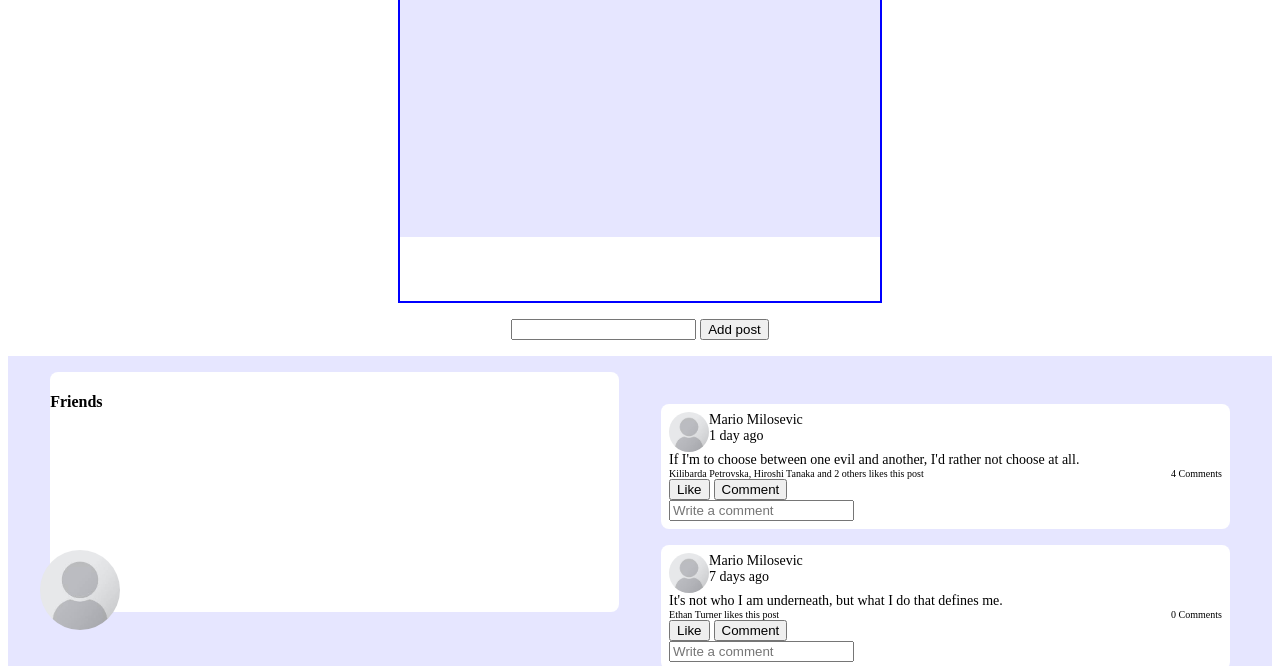
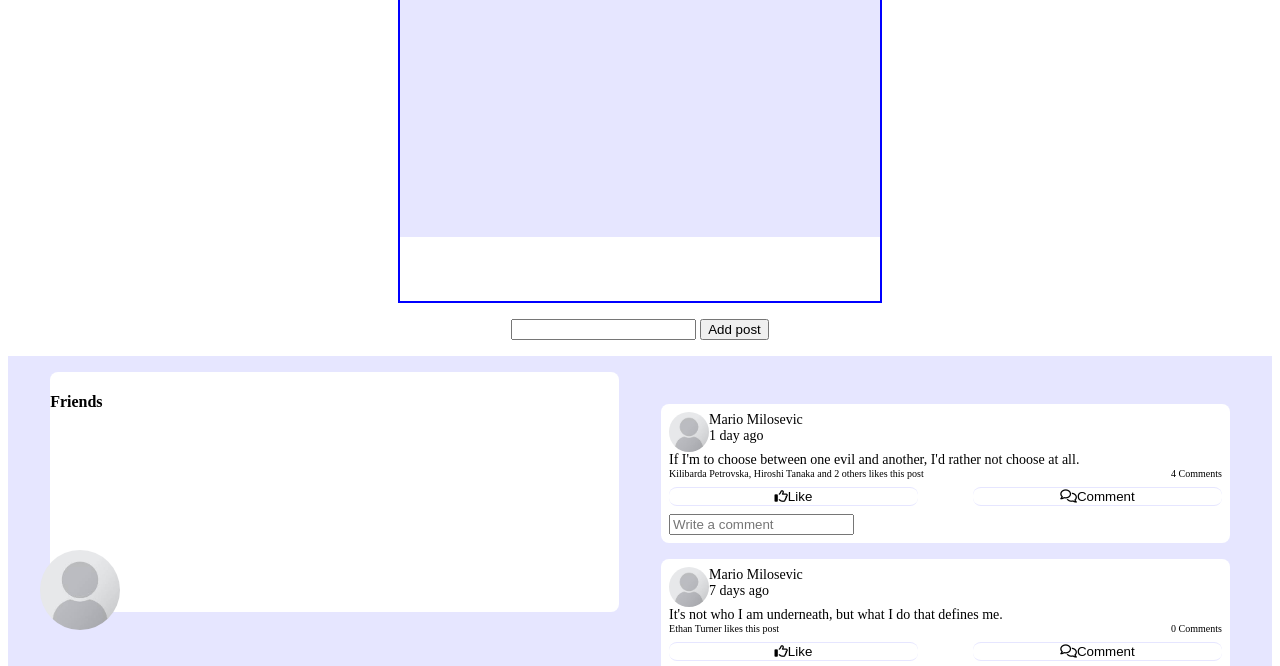
Before and after one commit to dariojularic/Social-media-js, a website built with Vite: page index.html in a window 1280 px wide. Shown: the part 70-736 px from the top of the page. Built offline with nearby package versions, Linux system fonts and the light colour scheme.

Commit message:
Add style

```diff
--- a/main.js
+++ b/main.js
@@ -51,8 +51,8 @@ class User {
                       </div>
 
                       <div class="post-buttons">
-                        <button class="like-btn">Like</button>
-                        <button class="comment-btn" data-id="${post.id}">Comment</button>
+                        <button class="like-btn post-btn"><i class="fa-regular fa-thumbs-up"></i>Like</button>
+                        <button class="comment-btn post-btn" data-id="${post.id}"><i class="fa-regular fa-comments"></i>Comment</button>
                       </div>
 
                       <div class="add-comment">
--- a/style.css
+++ b/style.css
@@ -117,3 +117,19 @@ p {
   display: flex;
   justify-content: space-between;
 }
+
+.post-buttons {
+  display: flex;
+  justify-content: space-between;
+  margin: 8px 0px;
+}
+
+.post-btn {
+  width: 45%;
+  background-color: white;
+  border-top: 1px solid #E6E6FF;
+  border-bottom: 1px solid #E6E6FF;
+  border-radius: 8px;
+  border-left: none;
+  border-right: none;
+}
```
